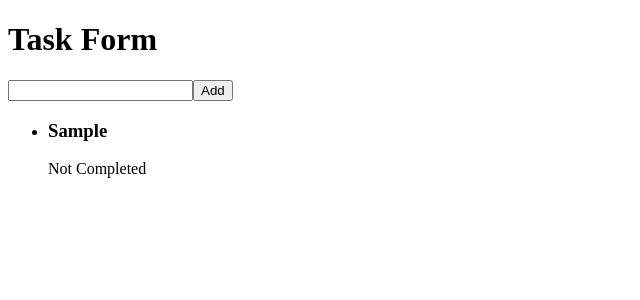
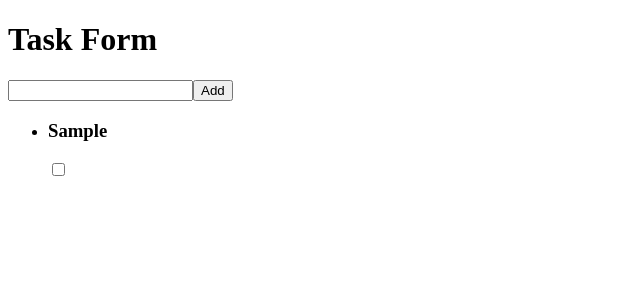
Before and after one commit to Saron-A/nexus_dynamic_task_manager, a React (Vite) app: page / in a window 1280 px wide. Both pictures are taken after typing "Sample" into the empty fields and a click on the button "Add". Shown: the top 300 px of the page, without its empty margins (0-640 px from the left). Built offline with nearby package versions, Linux system fonts and the light colour scheme.

Commit message:
Add logic to complete tasks

```diff
--- a/src/components/TaskList.jsx
+++ b/src/components/TaskList.jsx
@@ -1,6 +1,27 @@
-import React from "react";
+import { useState } from "react";
 
 const TaskList = ({ tasks, setTasks }) => {
+  //   const [checkTask, setCheckTask] = useState({
+  //     id: "",
+  //     isChecked: false,
+  //   });
+  //   // find the task by its id then change its isCompleted status to true
+  //   if (checkTask.isChecked) {
+  //     const checkedTask = tasks.find((task) => task.id.includes(checkTask.id));
+  //     console.log(checkedTask);
+
+  //     const updatedCheckedTask = {
+  //       ...checkedTask,
+  //       isCompleted: true,
+  //     };
+
+  //     // we need to find the task with that id and replace it with the updatedCheckedTask
+  //     const updateTasksWithUpdatedInfo = tasks.map((task) =>
+  //       task.id === updatedCheckedTask.id ? updatedCheckedTask : task,
+  //     );
+  //     setTasks(updateTasksWithUpdatedInfo);
+  //   }
+
   return (
     <div>
       {tasks.length !== 0 ? (
@@ -8,7 +29,24 @@ const TaskList = ({ tasks, setTasks }) => {
           {tasks.map((t) => (
             <li key={t.id}>
               <h3>{t.name}</h3>
-              {t.isCompleted ? "✅" : "Not Completed"}
+              {t.isCompleted ? (
+                "✅"
+              ) : (
+                <input
+                  type="checkbox"
+                  name="checkbox"
+                  id="checkbox"
+                  onChange={() =>
+                    setTasks(
+                      tasks.map((task) =>
+                        task.id === t.id
+                          ? { ...task, isCompleted: true }
+                          : task,
+                      ),
+                    )
+                  }
+                />
+              )}
             </li>
           ))}
         </ul>
```
